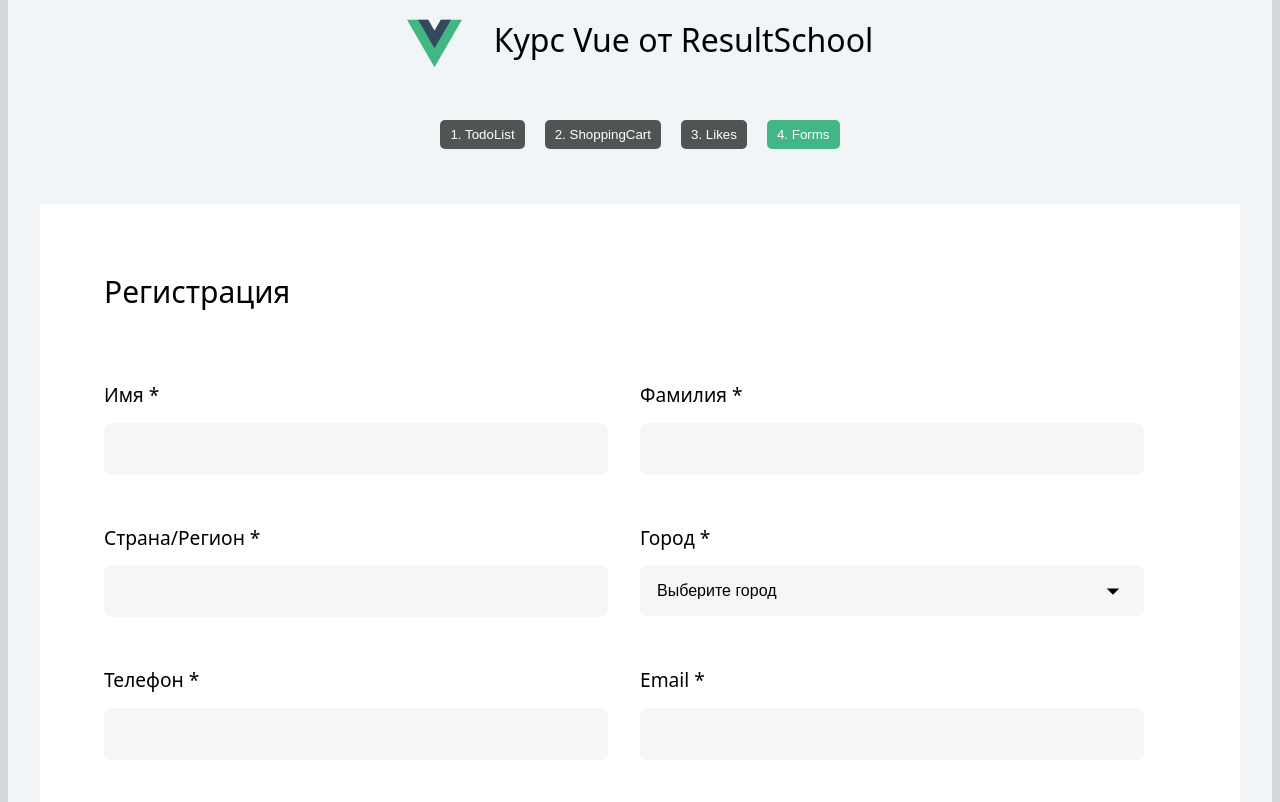
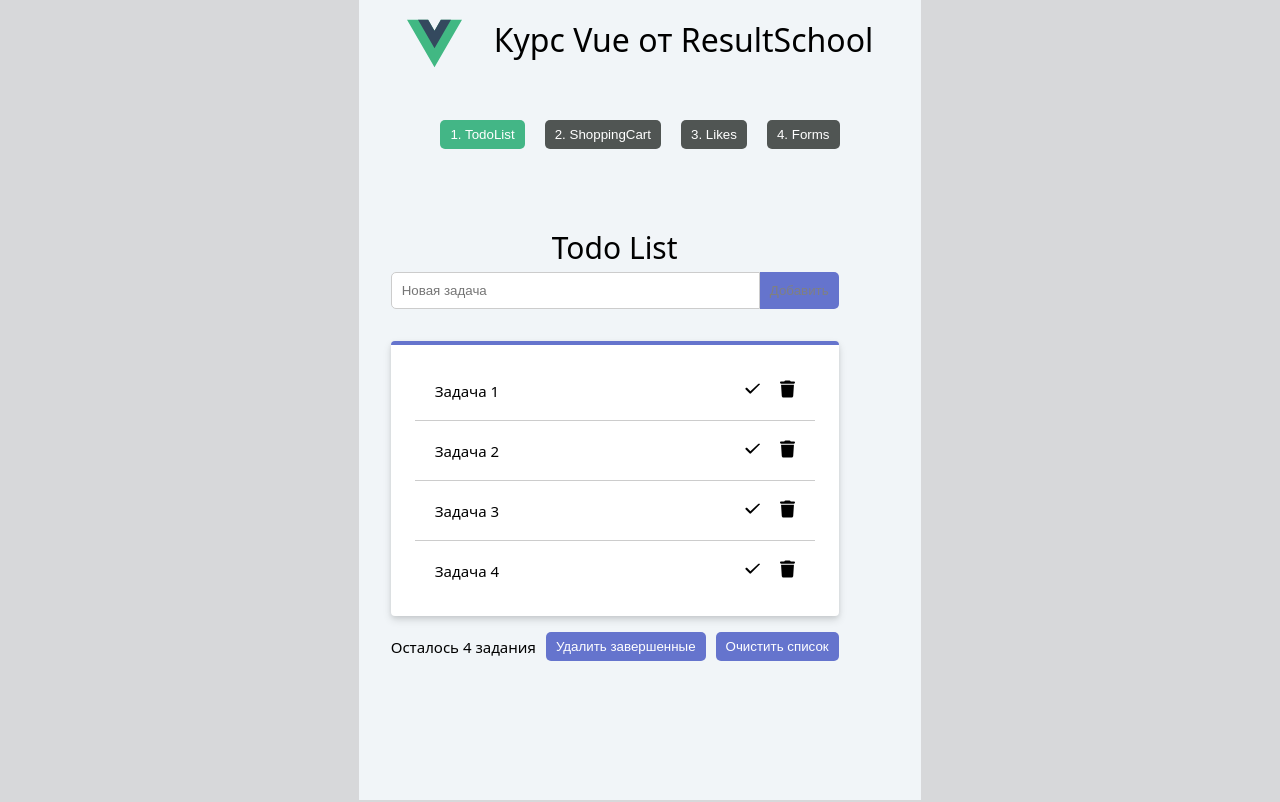
Before and after one commit to Mintonist/vue1, a Vue app: page / in a window 1280 px wide. Shown: the top 802 px of the page. Built offline with nearby package versions, Linux system fonts and the light colour scheme.

Commit message:
task "form to add todo item"

```diff
--- a/src/App.vue
+++ b/src/App.vue
@@ -6,10 +6,10 @@ import Task3_Likes from './task3/Task3_Likes.vue';
 import Task4_Forms from './task4/Task4_Forms.vue';
 
 let arr = reactive([
-   { id: 1, name: 'TodoList', component: Task1_TodoList, show: false },
+   { id: 1, name: 'TodoList', component: Task1_TodoList, show: true },
    { id: 2, name: 'ShoppingCart', component: Task2_ShoppingCart, show: false },
    { id: 3, name: 'Likes', component: Task3_Likes, show: false },
-   { id: 4, name: 'Forms', component: Task4_Forms, show: true },
+   { id: 4, name: 'Forms', component: Task4_Forms, show: false },
 ]);
 </script>
 
--- a/src/task1/Task1_TodoList.vue
+++ b/src/task1/Task1_TodoList.vue
@@ -1,6 +1,6 @@
 <script setup>
 import { declOfNumText } from '@/helpers';
-import { computed, ref } from 'vue';
+import { computed, reactive, ref } from 'vue';
 
 const todos = ref([
    { id: 1, text: 'Задача 1', completed: false },
@@ -8,6 +8,17 @@ const todos = ref([
    { id: 3, text: 'Задача 3', completed: false },
    { id: 4, text: 'Задача 4', completed: false },
 ]);
+
+const newItem = ref('');
+
+function addTodo(data) {
+   console.log('addTodo', data);
+
+   if (newItem.value?.length > 0) {
+      todos.value.push({ id: Date.now(), text: newItem.value, completed: false });
+      newItem.value = '';
+   }
+}
 
 function removeTodo(id) {
    todos.value = todos.value.filter((item) => item.id != id);
@@ -30,6 +41,13 @@ const uncompletedAmount = computed(() => {
    <div class="container todo-app">
       <h1 class="title">Todo List</h1>
 
+      <form class="form" @submit.prevent="addTodo">
+         <div class="form__group form__group--todo">
+            <input v-model.trim="newItem" class="form-control" type="text" placeholder="Новая задача" />
+            <button :disabled="newItem?.length == 0" class="btn btn--add-todo" type="submit">Добавить</button>
+         </div>
+      </form>
+
       <div class="todo-app__main">
          <ul v-if="todos.length > 0" class="todo-list">
             <li
@@ -38,7 +56,7 @@ const uncompletedAmount = computed(() => {
                class="todo-list__item"
                :class="{ 'todo-list__item--completed': todo.completed }"
             >
-                    <span class="todo-list__item-text">{{ todo.id + ' ' + todo.text }}</span>
+               <span class="todo-list__item-text">{{ todo.text }}</span>
                <button
                   @click="
                      () => {
@@ -49,28 +67,14 @@ const uncompletedAmount = computed(() => {
                   aria-label="Завершить"
                   :disabled="todo.completed"
                >
-                        <svg
-                            xmlns="http://www.w3.org/2000/svg"
-                            viewBox="0 0 448 512"
-                            width="15"
-                            height="22"
-                        >
+                  <svg xmlns="http://www.w3.org/2000/svg" viewBox="0 0 448 512" width="15" height="22">
                      <path
                         d="M438.6 109.4c-12.5-12.5-32.8-12.5-45.3 0L160 320.7l-92.3-92.3c-12.5-12.5-32.8-12.5-45.3 0s-12.5 32.8 0 45.3l112 112c12.5 12.5 32.8 12.5 45.3 0l288-288c12.6-12.5 12.6-32.8 .1-45.3z"
                      />
                   </svg>
                </button>
-                    <button
-                        @click="removeTodo(todo.id)"
-                        class="btn btn--delete"
-                        aria-label="Удалить"
-                    >
-                        <svg
-                            xmlns="http://www.w3.org/2000/svg"
-                            viewBox="0 0 448 512"
-                            width="15"
-                            height="22"
-                        >
+               <button @click="removeTodo(todo.id)" class="btn btn--delete" aria-label="Удалить">
+                  <svg xmlns="http://www.w3.org/2000/svg" viewBox="0 0 448 512" width="15" height="22">
                      <path
                         d="M135.2 17.7L128 32 32 32C14.3 32 0 46.3 0 64S14.3 96 32 96l384 0c17.7 0 32-14.3 32-32s-14.3-32-32-32l-96 0-7.2-14.3C307.4 6.8 296.3 0 284.2 0L163.8 0c-12.1 0-23.2 6.8-28.6 17.7zM416 128L32 128 53.2 467c1.6 25.3 22.6 45 47.9 45l245.8 0c25.3 0 46.3-19.7 47.9-45L416 128z"
                      />
@@ -85,10 +89,7 @@ const uncompletedAmount = computed(() => {
 
       <div class="todo-app__footer">
          <p class="todo-app__footer-text">
-                {{
-                    'Осталось ' +
-                    declOfNumText(uncompletedAmount, ['задание', 'задания', 'заданий'], true)
-                }}
+            {{ 'Осталось ' + declOfNumText(uncompletedAmount, ['задание', 'задания', 'заданий'], true) }}
          </p>
          <button @click="removeComleted" class="btn btn--clear">Удалить завершенные</button>
          <button @click="removeAll" class="btn btn--clear">Очистить список</button>
--- a/src/task1/task1.css
+++ b/src/task1/task1.css
@@ -55,6 +55,7 @@
 }
 
 .btn:disabled {
+   color: gray;
    cursor: not-allowed;
 }
 
@@ -95,3 +96,29 @@
 .todo-app__footer-text {
    flex-grow: 1;
 }
+
+.form {
+   display: block;
+   margin-bottom: 2rem;
+}
+
+.form__group {
+   display: flex;
+   width: 100%;
+}
+
+.form-control {
+   flex: 1;
+   padding: 10px;
+   border: 1px solid #ccc;
+   border-radius: 5px 0 0 5px;
+}
+
+.form-control:focus {
+   outline: none;
+   border-color: #6574cd;
+}
+
+.btn--add-todo {
+   border-radius: 0 5px 5px 0;
+}
```
Lines whose indentation alone changed are shown as unchanged.
